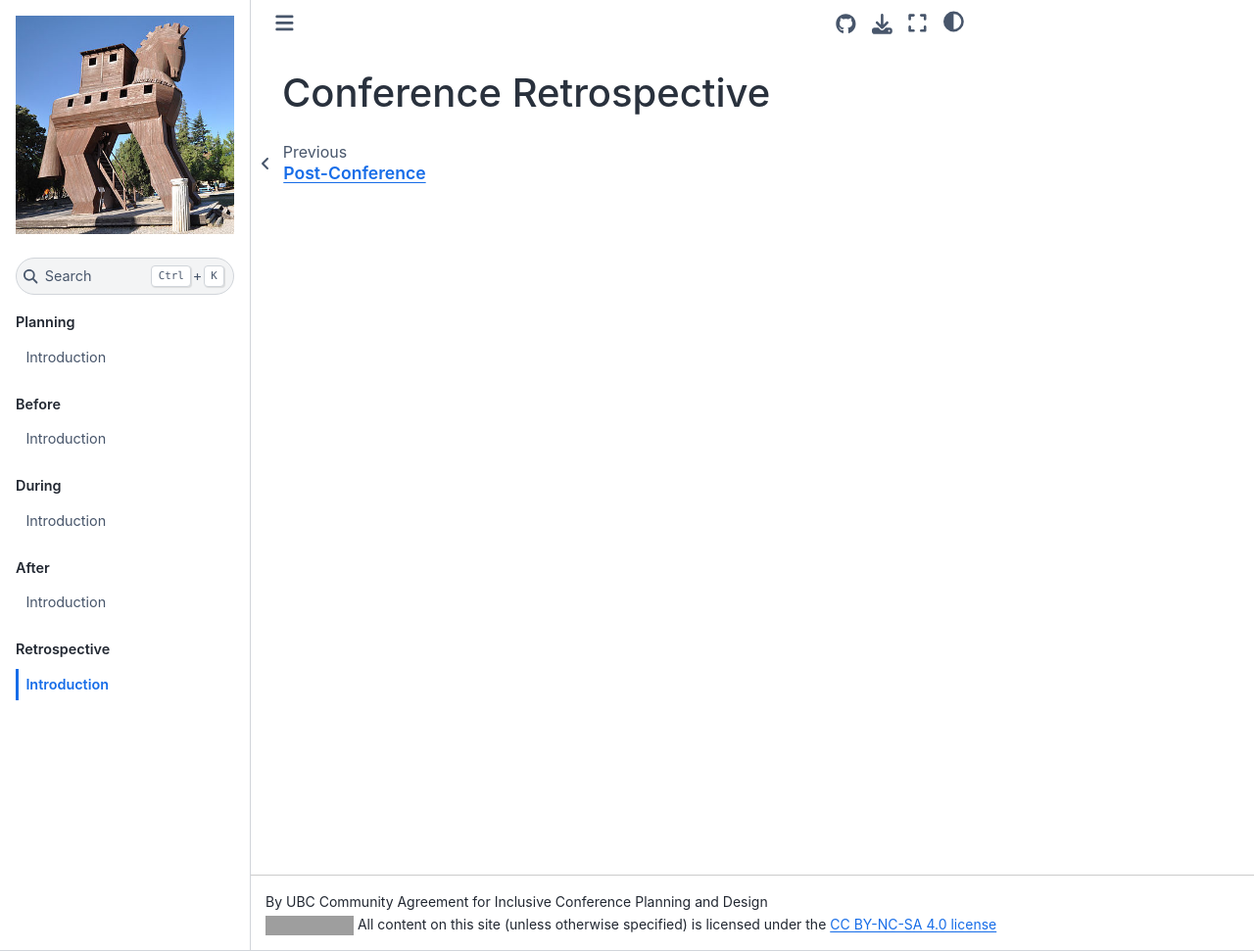
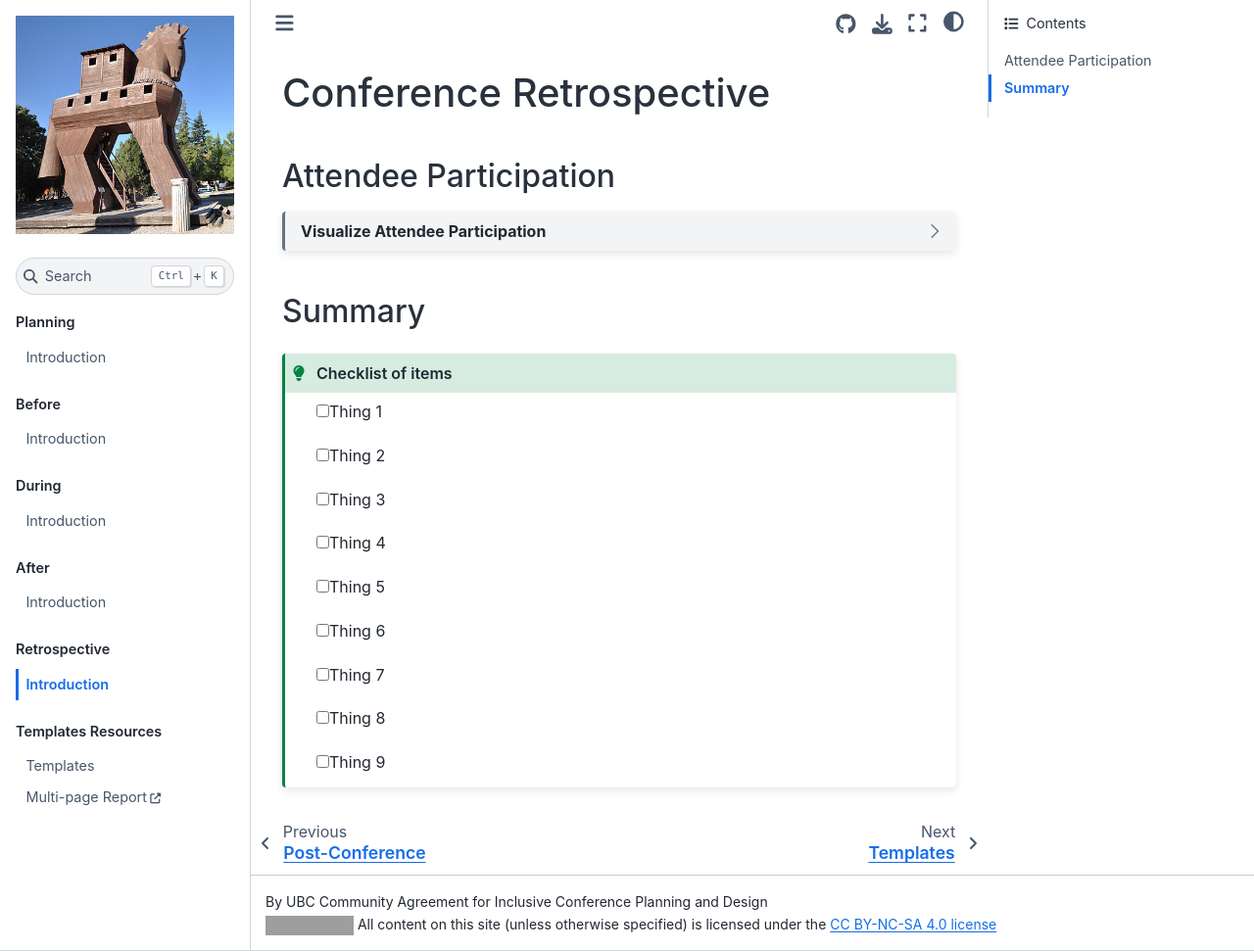
Before and after one commit to firasm/conferencekit, a Jupyter Book: the page built from content/05_conference-retrospective.md, in a window 1280 px wide and 971 px high. Shown: the whole window at 98% size. Built offline with Jupyter Book 1.0.4 settings and Sphinx 7.4.7 and the Sphinx Book theme 1.1.4, drawn with Linux system fonts in a browser that asks for light colours; grey boxes are pictures that could not be loaded.

Commit message:
update stuff

````diff
--- a/_toc.yml
+++ b/_toc.yml
@@ -24,3 +24,9 @@
   chapters:
     - file: content/05_conference-retrospective
       title: Introduction
+
+- part: Templates Resources
+  chapters:
+    - file: content/templates/templates
+    - url: https://dash-gallery.plotly.host/dash-multipage-report/
+      title: Multi-page Report
--- a/content/05_conference-retrospective.md
+++ b/content/05_conference-retrospective.md
@@ -1 +1,36 @@
 # Conference Retrospective
+
+## Attendee Participation
+
+```{dropdown} Visualize Attendee Participation
+    :container: + shadow
+    :title: bg-primary text-white font-weight-bold
+
+<div class="container youtube">
+<iframe class="responsive-iframe" src="https://conference-toolkit.herokuapp.com" frameborder="0" allow="accelerometer; encrypted-media; gyroscope; picture-in-picture" allowfullscreen></iframe>
+</div>
+```
+
+## Summary
+
+```{admonition} Checklist of items
+:class: tip
+
+<input type="checkbox" id="05_1" class="box"><label>Thing 1</input></label>
+
+<input type="checkbox" id="05_2" class="box"><label>Thing 2</input></label>
+
+<input type="checkbox" id="05_3" class="box"><label>Thing 3</input></label>
+
+<input type="checkbox" id="05_4" class="box"><label>Thing 4</input></label>
+
+<input type="checkbox" id="05_5" class="box"><label>Thing 5</input></label>
+
+<input type="checkbox" id="05_6" class="box"><label>Thing 6</input></label>
+
+<input type="checkbox" id="05_7" class="box"><label>Thing 7</input></label>
+
+<input type="checkbox" id="05_8" class="box"><label>Thing 8</input></label>
+
+<input type="checkbox" id="05_9" class="box"><label>Thing 9</input></label>
+```
````
Also changed, not shown: content/01_planning.md (+28 -0 lines), content/02_pre-conference.md (+26 -0 lines), content/03_conference.md (+26 -0 lines), content/04_post-conference.md (+26 -0 lines), content/templates/templates.md (added, +3 -0 lines).
